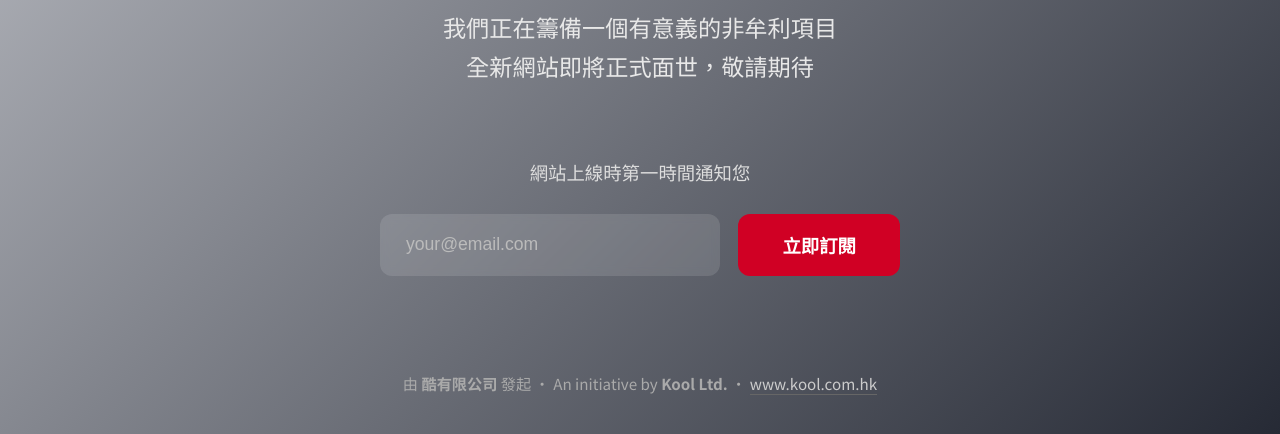
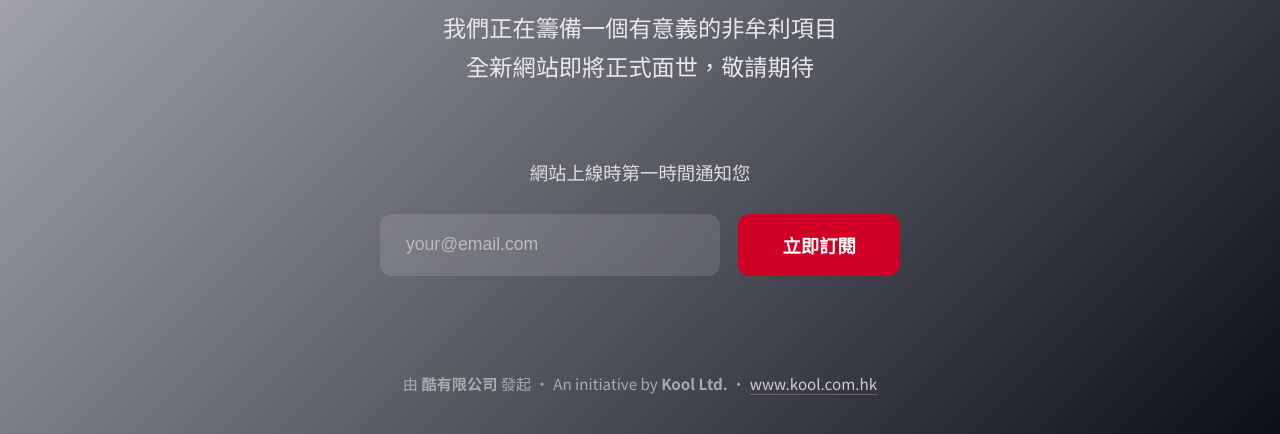
Before and after one commit to kool-ltd/kool-foundation, a plain HTML site: page index.html in a window 1280 px wide. Shown: the part 448-882 px from the top of the page. Drawn offline with Linux system fonts and the light colour scheme.

Commit message:
Update index.html

```diff
--- a/index.html
+++ b/index.html
@@ -15,7 +15,7 @@
     * { margin:0; padding:0; box-sizing:border-box; }
     body {
       font-family: 'Noto Sans HK', 'Inter', system-ui, sans-serif;
-      background: linear-gradient(135deg, #c7c9cf 0%, #262a35 100%);
+      background: linear-gradient(135deg, #c7c9cf 0%, #0c0f18 100%);
       color: #f0f0f0;
       min-height: 100vh;
       display: flex;
```
